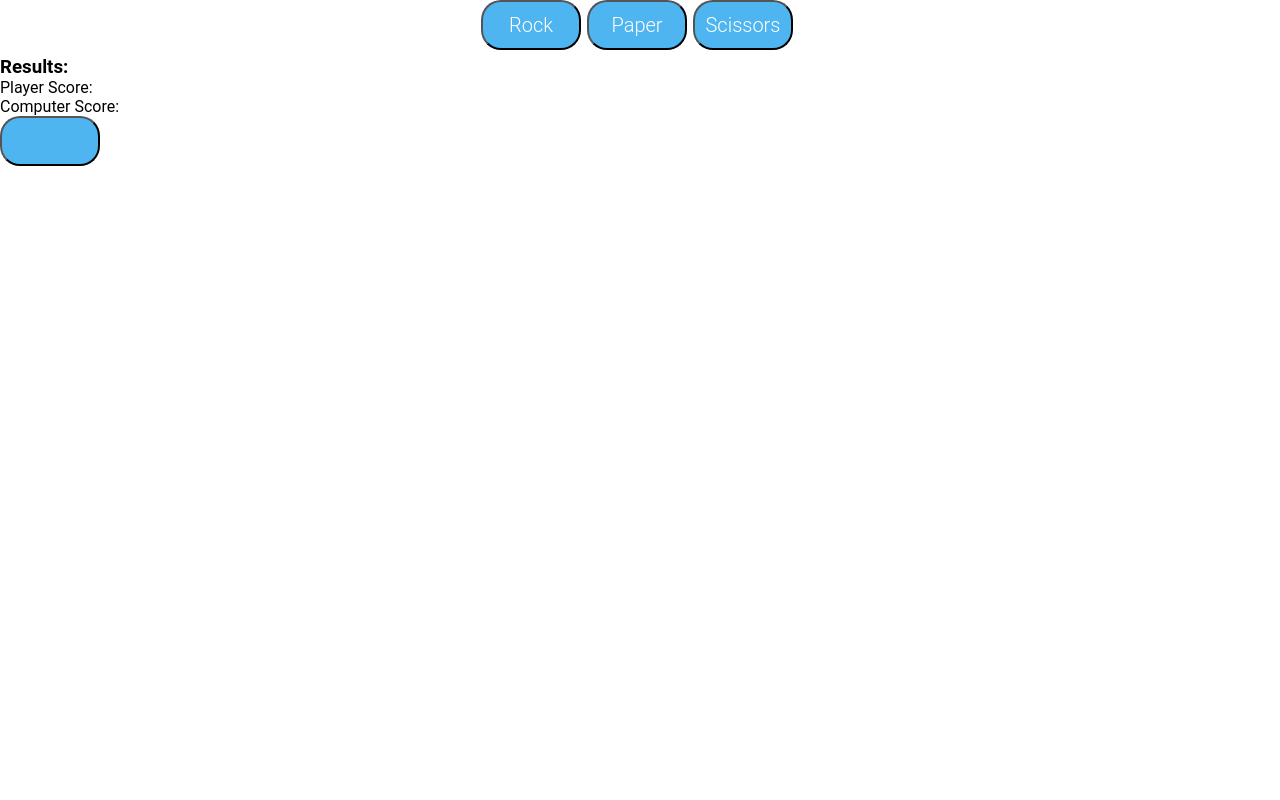
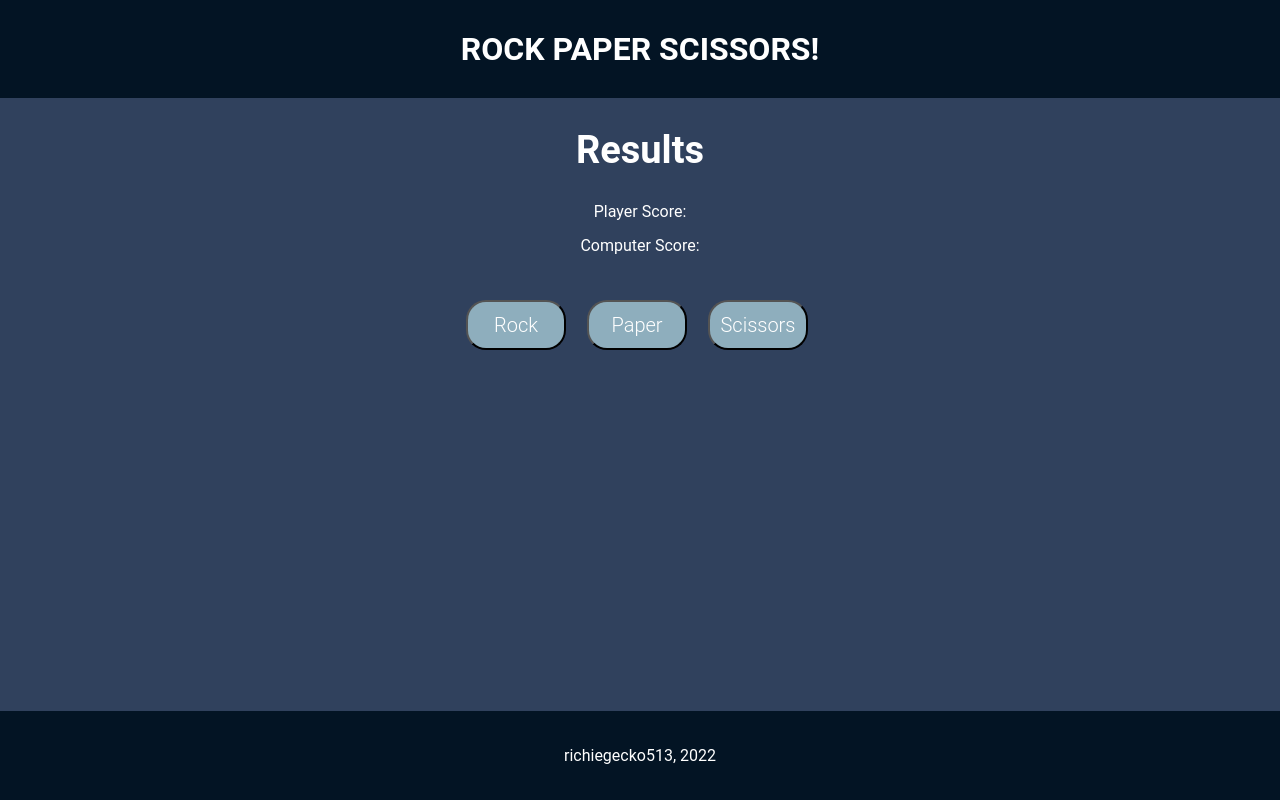
Before and after one commit to richiegecko513/RockPaperScissors, a plain HTML site: page index.html in a window 1280 px wide. Drawn offline with Linux system fonts and the light colour scheme.

Commit message:
Added styles to the page

```diff
--- a/index.html
+++ b/index.html
@@ -9,17 +9,28 @@
     <title>Rock Paper Scissors</title>
 </head>
 <body>
-    <div class="main">
-        <button id="rock">Rock</button>
-        <button id="paper">Paper</button>
-        <button id="scissors">Scissors</button>
+    <div class="site_content">
+    <div class="header">
+        <h1 id="title">ROCK PAPER SCISSORS!</h1>
     </div>
     <div class="result">
-        <h3>Results:</h3>
+        <h3>Results</h3>
         <p id="playerScore">Player Score: </p>
         <p id="compScore">Computer Score: </p>
 
     </div>
 
+        <div class="main">
+            <button id="rock">Rock</button>
+            <button id="paper">Paper</button>
+            <button id="scissors">Scissors</button>
+        </div>
+        <div class="buttonDiv">
+
+        </div>
+    </div>
+<div class="footer">
+    <p>richiegecko513, 2022</p>
+</div>
 </body>
 </html>
--- a/script.js
+++ b/script.js
@@ -12,6 +12,7 @@ Display the running score, and announce a winner of the game once one player rea
 
 const buttons = document.querySelectorAll('button');
 const resultDiv = document.querySelector('.result')
+const buttonDiv = document.querySelector('.buttonDiv')
 
 roundResult = document.createElement('p')
 resultDiv.appendChild(roundResult)
@@ -19,12 +20,15 @@ const playerScore = document.querySelector('#playerScore')
 const compScore = document.querySelector('#compScore')
 resultDiv.appendChild(playerScore)
 resultDiv.appendChild(compScore)
+playerScore.style.cssText = 'size: 25px;'
+compScore.style.cssText = 'size:25px;'
 const finalResult = document.createElement('p')
 resultDiv.appendChild(finalResult)
 
 const newGame = document.createElement('button')
-resultDiv.appendChild(newGame)
-
+newGame.textContent = "Restart"
+buttonDiv.appendChild(newGame)
+newGame.style.visibility="hidden";
 let playWin = 0;
 let compWin = 0;
 
@@ -79,6 +83,7 @@ function playRound(playerSelection){
             }
             else
             {
+
                 response = "It's a tie!"
             }
             break
@@ -114,24 +119,30 @@ function playRound(playerSelection){
     return runningScore(response)
 }
 
+function playNewGame() {
+    newGame.addEventListener('click', () => {
+        window.location.reload()
+    })
+}
+
 //keeps a running count of the score
 function runningScore(response)
 {
     switch(response){
         case "You win!":
             playWin++
-            playerScore.textContent = `Player score= ${playWin}`
-            compScore.textContent = `Computer score= ${compWin}`
+            playerScore.textContent = `Player Score= ${playWin}`
+            compScore.textContent = `Computer Score= ${compWin}`
             break;
         case "You lose!":
             compWin++
-            playerScore.textContent = `Player score= ${playWin}`
-            compScore.textContent = `Computer score= ${compWin}`
+            playerScore.textContent = `Player Score= ${playWin}`
+            compScore.textContent = `Computer Score= ${compWin}`
             break;
         case "It's a tie!":
             console.log("It's a tie!")
-            playerScore.textContent = `Player score= ${playWin}`
-            compScore.textContent = `Computer score= ${compWin}`
+            playerScore.textContent = `Player Score= ${playWin}`
+            compScore.textContent = `Computer Score= ${compWin}`
             break;
     }
 }
@@ -150,12 +161,16 @@ function winner()
             {
                 finalResult.textContent = "You won the game!"
                 disableButtons()
+                newGame.style.visibility="visible";
+                playNewGame()
 
             }
             if(compWin > playWin)
             {
                 finalResult.textContent = "You lost to a computer!"
                 disableButtons()
+                newGame.style.visibility="visible";
+                playNewGame()
             }
         }
 }
@@ -173,4 +188,4 @@ function game(){
 
 }
 
-console.log(game())
+game()
--- a/style.css
+++ b/style.css
@@ -3,14 +3,22 @@
      padding: 0;
      box-sizing: border-box;
      font-family: Roboto, 'sans-serif';
+     color: white;
+
 
  }
-
+ body{
+   display: flex;
+   min-height: 100vh;
+   flex-direction: column;
+   background-color: #30415d;
+ }
  .main{
    display: flex;
    flex-direction: row;
    align-items: center;
    justify-content: center;
+   gap: 15px;
 
  }
 
@@ -26,7 +34,7 @@
    font-weight: 300;
    font-size: 20px;
    color: #FFFFFF;
-   background-color: #4eb5f1;
+   background-color: #8eaebd;
    text-align: center;
    transition: all 0.2s;
  }
@@ -34,3 +42,48 @@
  button:disabled{
      background: #dddddd;
  }
+
+ .result{
+   display: flex;
+   flex-direction: column;
+   align-items: center;
+   margin: 30 0 30 0;
+   padding-top: 30px;
+   padding-bottom: 30px;
+   gap: 15px;
+ }
+
+ .result>h3{
+   font-size: 38px;
+ }
+
+ .header{
+   display: flex;
+   background-color: #031424;
+   color: #FFFFFF;
+   padding-bottom: 30px;
+   justify-content: center;
+ }
+
+ #title{
+   padding-top: 30px;
+   background-color: #031424;
+ }
+
+.buttonDiv{
+  display: flex;
+  align-items: center;
+  justify-content: center;
+  padding-top: 30px;
+}
+
+.footer{
+  text-align: center;
+  padding: 35px 0;
+  background-color: #031424;
+  color: #FFFFFF;
+}
+.site_content{
+  flex: 1;
+
+}
```
